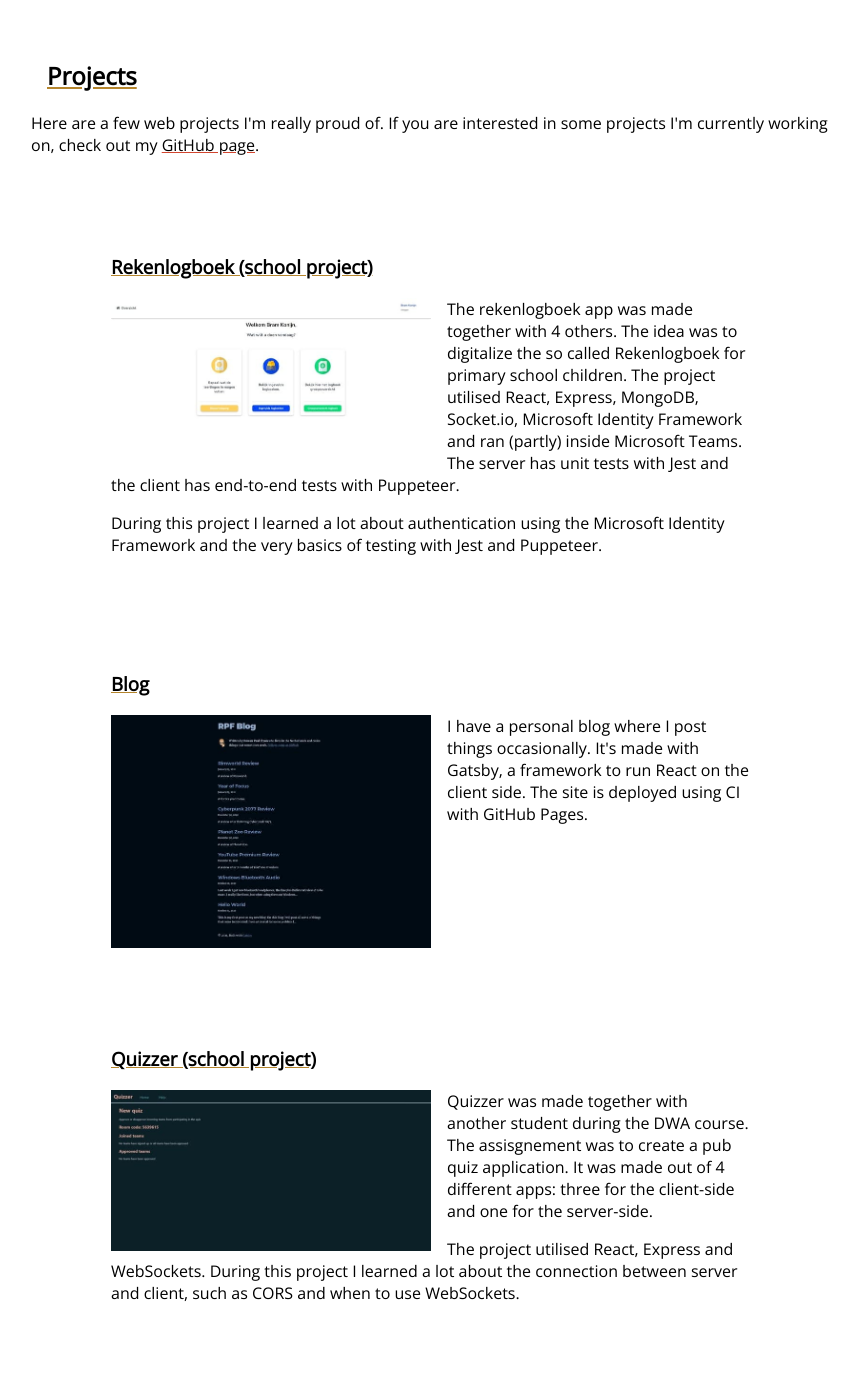
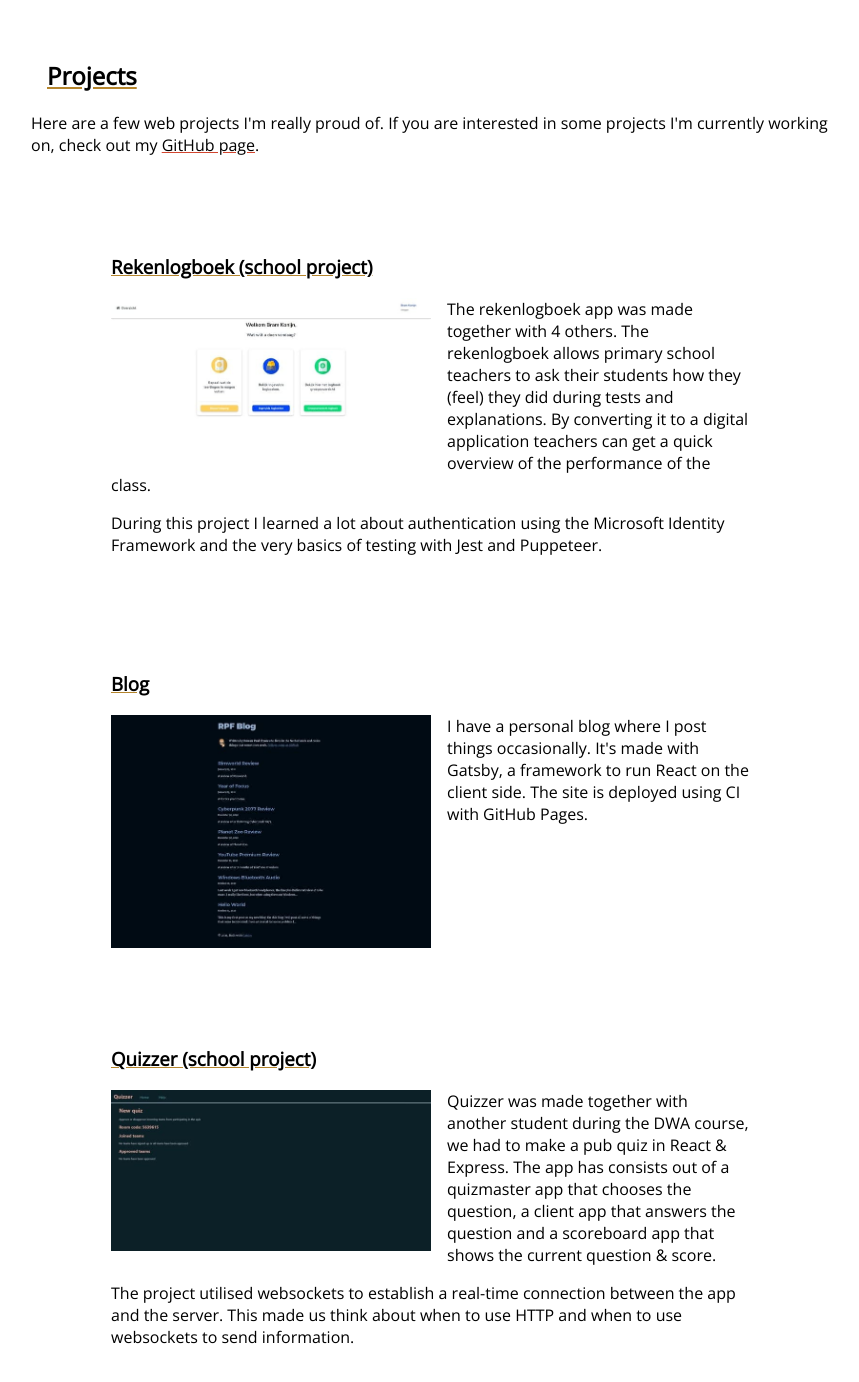
Before and after one commit to Rowan-Paul/rowanpaulflynn, a React (Create React App) app: page / in a window 1280 px wide. Shown: the part 1554-2936 px from the top of the page, without its empty margins (209-1068 px from the left). Built offline with nearby package versions, Linux system fonts and the light colour scheme.

Commit message:
Update project descriptions

```diff
--- a/src/js/landing-page/components/Projects.js
+++ b/src/js/landing-page/components/Projects.js
@@ -1,6 +1,6 @@
-import blog from "../../../assets/projects/blog.jpeg";
-import rekenlogboek from "../../../assets/projects/rekenlogboek.jpeg";
-import quizzer from "../../../assets/projects/quizzer.jpeg";
+import blog from '../../../assets/projects/blog.jpeg'
+import rekenlogboek from '../../../assets/projects/rekenlogboek.jpeg'
+import quizzer from '../../../assets/projects/quizzer.jpeg'
 
 function ProjectsUI() {
   return (
@@ -10,7 +10,7 @@ function ProjectsUI() {
       </h2>
       <p>
         Here are a few web projects I'm really proud of. If you are interested
-        in some projects I'm currently working on, check out my{" "}
+        in some projects I'm currently working on, check out my{' '}
         <a
           href="https://github.com/Rowan-Paul/"
           target="_blank"
@@ -29,12 +29,11 @@ function ProjectsUI() {
           className="projectThumb"
         />
         <p>
-          The rekenlogboek app was made together with 4 others. The idea was to
-          digitalize the so called Rekenlogboek for primary school children. The
-          project utilised React, Express, MongoDB, Socket.io, Microsoft
-          Identity Framework and ran (partly) inside Microsoft Teams. The server
-          has unit tests with Jest and the client has end-to-end tests with
-          Puppeteer.
+          The rekenlogboek app was made together with 4 others. The rekenlogboek
+          allows primary school teachers to ask their students how they (feel)
+          they did during tests and explanations. By converting it to a digital
+          application teachers can get a quick overview of the performance of
+          the class.
         </p>
         <p>
           During this project I learned a lot about authentication using the
@@ -61,19 +60,20 @@ function ProjectsUI() {
           className="projectThumb"
         />
         <p>
-          Quizzer was made together with another student during the DWA course.
-          The assisgnement was to create a pub quiz application. It was made out
-          of 4 different apps: three for the client-side and one for the
-          server-side.
+          Quizzer was made together with another student during the DWA course,
+          we had to make a pub quiz in React &amp; Express. The app has consists
+          out of a quizmaster app that chooses the question, a client app that
+          answers the question and a scoreboard app that shows the current
+          question &amp; score.
         </p>
         <p>
-          The project utilised React, Express and WebSockets. During this
-          project I learned a lot about the connection between server and
-          client, such as CORS and when to use WebSockets.
+          The project utilised websockets to establish a real-time connection
+          between the app and the server. This made us think about when to use
+          HTTP and when to use websockets to send information.
         </p>
       </div>
     </div>
-  );
+  )
 }
 
-export const Projects = ProjectsUI;
+export const Projects = ProjectsUI
```
